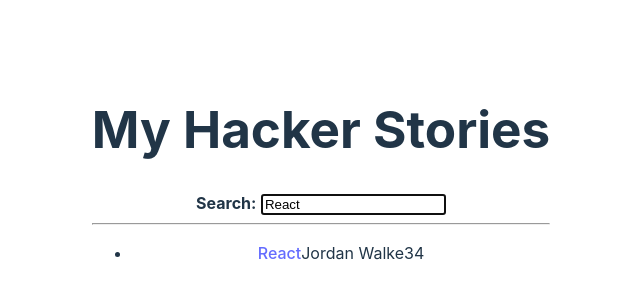
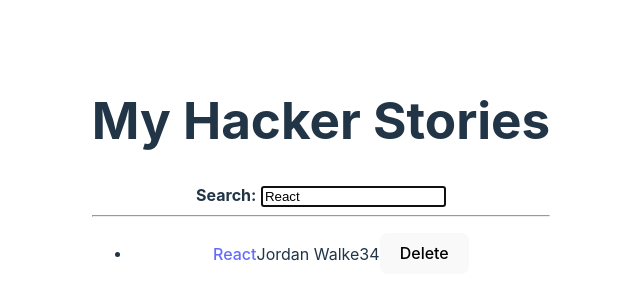
Before and after one commit to isaacrossi/hacker-stories, a React (Vite) app: page / in a window 1280 px wide. Shown: the part 226-526 px from the top of the page, without its empty margins (319-959 px from the left). Built offline with nearby package versions, Linux system fonts and the light colour scheme.

Commit message:
implemented the remove story feature

```diff
--- a/src/App.jsx
+++ b/src/App.jsx
@@ -1,20 +1,7 @@
 import * as React from "react";
 import "./App.css";
 
-const App = () => {
-  const useStorageState = (key, initialState) => {
-    const [value, setValue] = React.useState(
-      localStorage.getItem(key) || initialState
-    );
-
-    React.useEffect(() => {
-      localStorage.setItem(key, value);
-    }, [value, key]);
-
-    return [value, setValue];
-  };
-
-  const stories = [
+const initialStories = [
   {
     title: "React",
     url: "https://reactjs.org/",
@@ -33,7 +20,35 @@ const App = () => {
   },
 ];
 
+const useStorageState = (key, initialState) => {
+  const [value, setValue] = React.useState(
+    localStorage.getItem(key) || initialState
+  );
+
+  React.useEffect(() => {
+    localStorage.setItem(key, value);
+  }, [value, key]);
+
+  return [value, setValue];
+};
+
+const App = () => {
   const [searchTerm, setSearchTerm] = useStorageState("search", "React");
+
+  const [stories, setStories] = React.useState(initialStories);
+
+  // const handleRemoveStory = (item) => {
+  //   const newStories = stories.filter(
+  //     (story) => item.objectID !== story.objectID
+  //   );
+  //   setStories(newStories);
+  // };
+  const handleRemoveStory = (item) => {
+    const newStories = stories.filter(
+      (story) => item.objectID !== story.objectID
+    );
+    setStories(newStories);
+  };
 
   const handleSearch = (event) => {
     setSearchTerm(event.target.value);
@@ -42,6 +57,9 @@ const App = () => {
   const searchedStories = stories.filter((story) => {
     return story.title.toLowerCase().includes(searchTerm.toLowerCase());
   });
+  // const searchedStories = stories.filter((story) =>
+  //   story.title.toLowerCase().includes(searchTerm.toLowerCase())
+  // );
 
   return (
     <div>
@@ -56,7 +74,7 @@ const App = () => {
         <strong>Search:</strong>
       </InputWithLabel>
       <hr />
-      <List list={searchedStories} />
+      <List list={searchedStories} onRemoveItem={handleRemoveStory} />
     </div>
   );
 };
@@ -92,15 +110,15 @@ const InputWithLabel = ({
   );
 };
 
-const List = ({ list }) => (
+const List = ({ list, onRemoveItem }) => (
   <ul>
     {list.map((item) => (
-      <Item key={item.objectID} item={item} />
+      <Item key={item.objectID} item={item} onRemoveItem={onRemoveItem} />
     ))}
   </ul>
 );
 
-const Item = ({ item }) => (
+const Item = ({ item, onRemoveItem }) => (
   <li>
     <span>
       <a href={item.url}>{item.title}</a>
@@ -108,6 +126,15 @@ const Item = ({ item }) => (
     <span>{item.author}</span>
     <span>{item.num_comments}</span>
     <span>{item.points}</span>
+    <button
+      type="button"
+      onClick={() => {
+        onRemoveItem(item);
+        console.log("itemdeleted rerender");
+      }}
+    >
+      Delete
+    </button>
   </li>
 );
 
```
Lines whose indentation alone changed are shown as unchanged.
